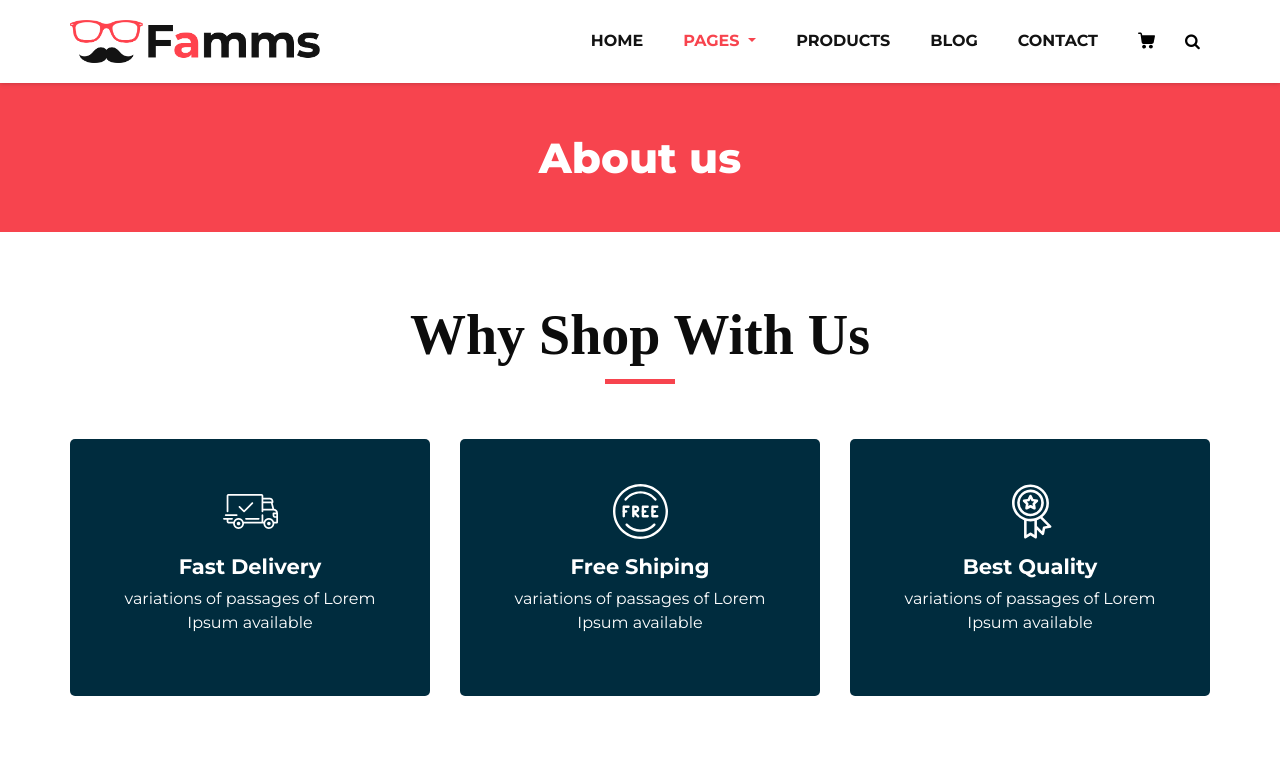
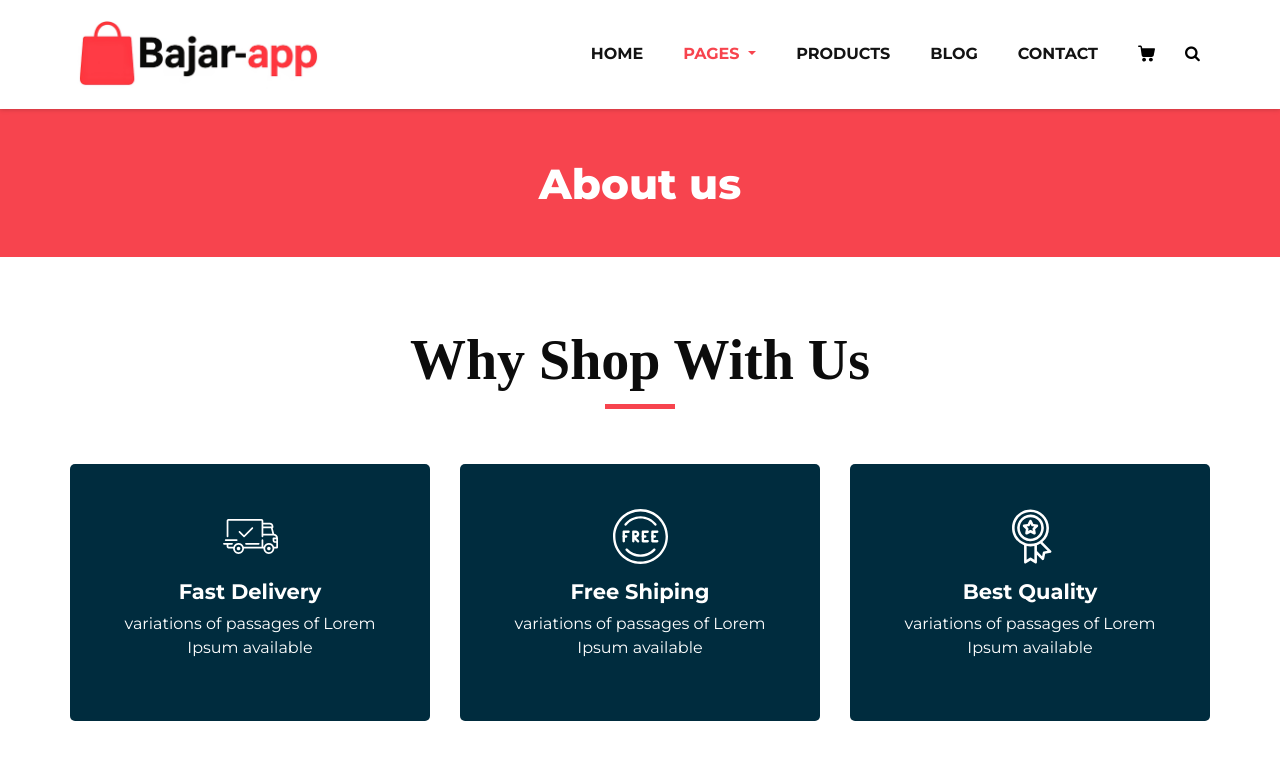
Before and after one commit to gajare/BAJAR-App, a plain HTML site: page about.html in a window 1280 px wide. Shown: the top 763 px of the page. Drawn offline with Linux system fonts and the light colour scheme; a script that the page names is missing.

Commit message:
logo changed

```diff
--- a/about.html
+++ b/about.html
@@ -27,7 +27,7 @@
          <header class="header_section">
             <div class="container">
                <nav class="navbar navbar-expand-lg custom_nav-container ">
-                  <a class="navbar-brand" href="index.html"><img width="250" src="images/logo.png" alt="#" /></a>
+                  <a class="navbar-brand" href="index.html"><img width="250" src="images/Bajar-App.png" alt="#" /></a>
                   <button class="navbar-toggler" type="button" data-toggle="collapse" data-target="#navbarSupportedContent" aria-controls="navbarSupportedContent" aria-expanded="false" aria-label="Toggle navigation">
                   <span class=""> </span>
                   </button>
```
Also changed, not shown: blog_list.html (+1 -1 lines), contact.html (+1 -1 lines), index.html (+2 -2 lines), product.html (+1 -1 lines), testimonial.html (+1 -1 lines), images/Bajar-App.png (added), 1 other file.
